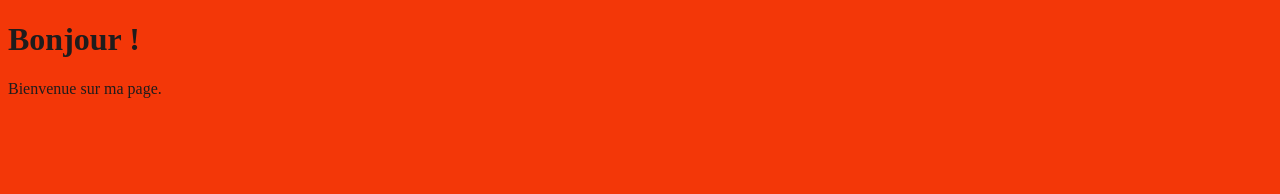
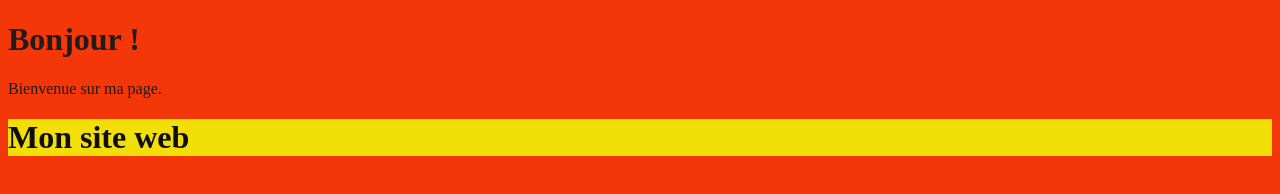
Before and after one commit to laulouet35/testemds, a plain HTML site: page index.html in a window 1280 px wide. Drawn offline with Linux system fonts and the light colour scheme.

Commit message:
création de la balise div

```diff
--- a/index.html
+++ b/index.html
@@ -3,12 +3,15 @@
 <head>
   <meta charset="utf-8">
   <meta name="viewport" content="width=device-width, initial-scale=1">
-  <title>Ma page</title>
+  <title>Bouton</title>
   <link rel="stylesheet" href="style.css">
   <script src="script.js" defer></script>
 </head>
 <body>
   <h1>Bonjour !</h1>
   <p>Bienvenue sur ma page.</p>
+  <header>
+    <h1>Mon site web</h1>
+    </header>
 </body>
 </html>
--- a/style.css
+++ b/style.css
@@ -2,3 +2,7 @@ body {
     color: #1f1c1c;
     background-color: #f33708;
 }
+header {
+    background-color: #f3df08;
+    color: #0f0f0f;
+}
```
